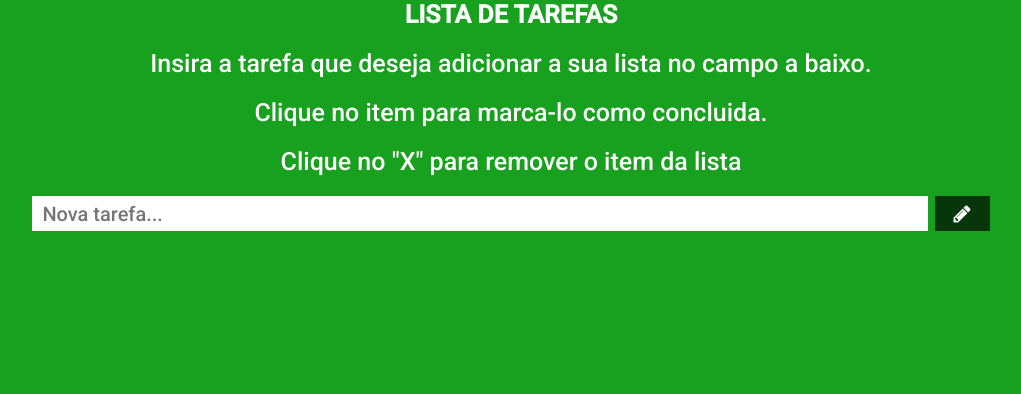
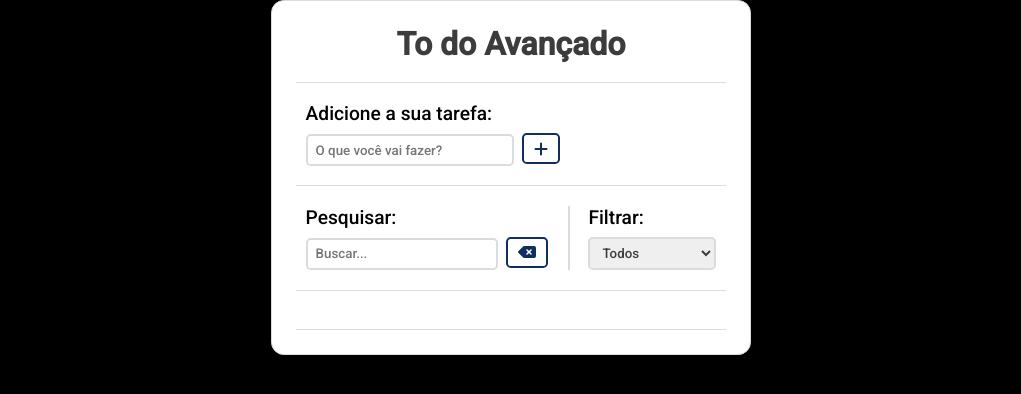
Before and after one commit to VitorMendonca62/JavaScript, a plain HTML site: page Projetos/simple/to-do-list/index.html in a window 1280 px wide. Shown: the whole page, without its empty margins (129-1150 px from the left). Drawn offline with Linux system fonts and the light colour scheme.

Commit message:
Atualizacao, chat app

```diff
--- a/Projetos/simple/to-do-list/index.html
+++ b/Projetos/simple/to-do-list/index.html
@@ -13,32 +13,64 @@
     />
     <link
       rel="stylesheet"
-      href="https://cdnjs.cloudflare.com/ajax/libs/font-awesome/4.7.0/css/font-awesome.min.css"
+      href="https://cdnjs.cloudflare.com/ajax/libs/font-awesome/6.1.2/css/all.min.css"
     />
     <title>Document</title>
   </head>
+  <body>
+    <main class="container">
+      <header>
+        <h1>To do Avançado</h1>
+      </header>
+      <main class="conteudo">
+        <section class="add-tarefa inputs">
+          <div>
+            <p class="label">Adicione a sua tarefa:</p>
+            <div>
+              <input
+                type="text"
+                class="input"
+                name="tarefa"
+                id="tarefa"
+                placeholder="O que você vai fazer?"
+              />
+              <i class="icons fa fa-plus" onclick="adicionarTarefa()"></i>
+            </div>
+          </div>
+        </section>
+        <section class="pesquisar inputs">
+          <div>
+            <div class="div-pesquisa">
+              <p class="label">Pesquisar:</p>
+              <div>
+                <input
+                  type="text"
+                  class="input"
+                  name="pesquisa"
+                  id="pesquisa"
+                  placeholder="Buscar..."
+                />
+                <i class="icons fa fa-delete-left" onclick="excluirPesquisa()"></i>
+              </div>
+            </div>
+            <div>
+              <p class="label">Filtrar:</p>
+              <div>
+                <select name="filtro" id="filtro">
+                  <option value="todos">Todos</option>
+                  <option value="feito">Feitos</option>
+                  <option value="aFazer">À fazer</option>
+                </select>
+              </div>
+            </div>
+          </div>
+        </section>
+        <section id="tarefas">
 
-  <body>
-    <header>
-      <h1>LISTA DE TAREFAS</h1>
-      <p>Insira a tarefa que deseja adicionar a sua lista no campo a baixo.</p>
-      <p>Clique no item para marca-lo como concluida.</p>
-      <p>Clique no "X" para remover o item da lista</p>
-    </header>
-    <main>
-      <p>
-        <input
-          type="text"
-          name="to-do"
-          id="input-tarefas"
-          placeholder="Nova tarefa..."
-        />
-        <button onclick="adicionarTarefa()">
-          <i class="fa fa-pencil" aria-hidden="true"></i>
-        </button>
-      </p>
-      <div id="caixas" style="text-align: left"></div>
+        </section>
+      </main>
     </main>
+
     <script src="main.js"></script>
   </body>
 </html>
--- a/Projetos/simple/to-do-list/main.js
+++ b/Projetos/simple/to-do-list/main.js
@@ -1,58 +1,97 @@
-const caixaPrincipal = document.getElementById("caixas");
-const arrayCaixas = new Array();
-const txtTarefa = document.getElementById("input-tarefas");
+const pegarPorID = (id) => document.getElementById(id);
+const inputTarefa = pegarPorID("tarefa");
+const inputPesquisa = pegarPorID("pesquisa");
+const inputFiltro = pegarPorID("filtro");
+const divTarefas = pegarPorID("tarefas");
 
-txtTarefa.addEventListener("keypress", adicionarComTeclado);
+const tarefas = [];
 
 function adicionarTarefa() {
-  const txtTarefa = document.getElementById("input-tarefas");
-  const tarefa = txtTarefa.value;
+  const valorTarefa = inputTarefa.value;
+  if (!valorTarefa) return false;
+  const tarefa = {
+    tarefa: valorTarefa,
+    html: `
+    <div id="${tarefas.length}">
+      <div>
+        <p class="to-do">${valorTarefa}</p>
+      </div>
+     <div>
+        <i class="icons fa fa-check" aria-hidden="true" onclick="concluirTarefa(${tarefas.length})"></i>
+        <i class="icons fa fa-pencil" aria-hidden="true" onclick="editarTarefa(${tarefas.length})"></i>
+        <i class="icons fa fa-close" aria-hidden="true" onclick="excluirTarefa(${tarefas.length})"></i>
+      </div>
+    </div>
+    `,
+    status: "aFazer",
+  };
 
-  if (tarefa.length == 0) {
-    alert("Digite alguma tarefa!");
-  } else if (verificarSePossui(tarefa) == true) {
-    alert("Essa tarefa já existe, tente outra");
-  } else {
-    arrayCaixas.push(tarefa);
-    const indexCaixa = arrayCaixas.indexOf(tarefa);
-    const htmlTarefa = `
-    <div id="${indexCaixa}" class="caixa" onclick="mudarCor(${indexCaixa})">
-      <p style="width: " 100px; text-align: left;>${tarefa}</p>
-      <p class="x" onclick="excluirTarefa(${indexCaixa},'${tarefa}')">X</p>
-    </div>
-
-    `;
-
-    caixaPrincipal.innerHTML += htmlTarefa;
-    txtTarefa.focus();
-    txtTarefa.value = "";
-  }
+  tarefas.push(tarefa);
+  divTarefas.innerHTML += tarefa.html;
+  inputTarefa.value = "";
+  inputTarefa.focus();
 }
 
-function excluirTarefa(caixa, tarefa) {
-  const caixaRemovida = document.getElementsByClassName("caixa")[caixa];
-  caixaRemovida.style.display = "none"
-  console.log(caixaRemovida)
-  caixaRemovida.id = ""
-  const index = arrayCaixas.indexOf(tarefa);
-  index > -1 ? arrayCaixas.splice(index, 1) : false;
+function editarTarefa() {}
+function concluirTarefa(id) {
+  const elemTarefas = [...divTarefas.children];
+  elemTarefas.forEach((elem) => {
+    if (elem.id == id) {
+      elem.classList[0] === "concluido"
+        ? (tarefas[id].status = "aFazer")
+        : (tarefas[id].status = "feito");
+      elem.classList.toggle("concluido");
+      tarefas[id].html = elem.outerHTML;
+    }
+  });
 }
 
-function mudarCor(caixa) {
-  const elemCaixa = document.getElementById(caixa);
-  console.log(caixa)
+function excluirTarefa(id) {
+  const elemTarefas = [...divTarefas.children];
+  elemTarefas.forEach((elem) => {
+    if (elem.id == id) {
+      elem.style.display = "none";
+      elem.innerHTML = "";
+    }
+  });
+  tarefas[id] = "nulsl";
+}
+function pesquisarTarefa() {
+  divTarefas.innerHTML = "";
+  const pesquisa = inputPesquisa.value;
+  const filtro = inputFiltro.value;
 
-  elemCaixa.classList.length === 1
-    ? elemCaixa.setAttribute("class", "caixa verde")
-    : elemCaixa.setAttribute("class", "caixa");
+  tarefas.forEach((elem) => {
+    if (!elem.tarefa) return " a ";
+    console.log(elem);
+    console.log(elem.tarefa.includes(pesquisa));
+    console.log(filtro == "todos");
+    if (elem.tarefa.includes(pesquisa) && filtro == "todos") {
+      divTarefas.innerHTML += elem.html;
+    }
+    if (elem.tarefa.includes(pesquisa) && elem.status.includes(filtro)) {
+      divTarefas.innerHTML += elem.html;
+    }
+    if (inputPesquisa.value == "" && filtro == "todos") {
+      divTarefas.innerHTML = "";
+      divTarefas.innerHTML += elem.html;
+    }
+  });
 }
 
-function verificarSePossui(tarefa) {
-  return arrayCaixas.indexOf(tarefa) != -1;
-}
+const excluirPesquisa = () => {
+  inputPesquisa.value = "";
+  pesquisarTarefa();
+};
 
-function adicionarComTeclado() {
-  if (event.which === 13) {
+document.addEventListener("keydown", teclaPressionada);
+inputPesquisa.addEventListener("keyup", pesquisarTarefa);
+inputFiltro.addEventListener("change", pesquisarTarefa);
+
+function teclaPressionada(event) {
+  const tecla = event.key;
+
+  if (tecla === "Enter") {
     adicionarTarefa();
   }
 }
--- a/Projetos/simple/to-do-list/style.css
+++ b/Projetos/simple/to-do-list/style.css
@@ -4,69 +4,108 @@
   box-sizing: border-box;
   font-family: "Roboto", sans-serif;
 }
-body {
+body,
+.container,
+.container > header,
+.inputs.container,
+.pesquisar > div,
+#tarefas div {
   display: flex;
   align-items: center;
   flex-direction: column;
-  background-color: rgb(23, 161, 30);
+  justify-content: center;
 }
-header h1,
-p {
-  text-align: center;
-  margin-bottom: 20px;
-  color: white;
-  font-size: 25px;
+body {
+  background-color: black;
 }
-main {
+.container {
+  background-color: white;
+  padding: 1.5rem;
+  border: 1px solid rgb(219, 219, 219);
+  border-radius: 0.8rem;
+  width: 30rem;
+}
+.conteudo {
   width: 100%;
 }
-input {
-  width: 70%;
-  height: 35px;
-  appearance: none;
-  border: none;
+header {
+  color: rgb(60, 60, 60);
+  border-bottom: 1px solid rgb(219, 219, 219);
+  width: 100%;
+  padding: 0 0 1.2rem;
+}
+.inputs,
+#tarefas {
+  border-bottom: 1px solid rgb(219, 219, 219);
+  padding: 1.2rem 0.6rem;
+}
+.pesquisar > div {
+  flex-direction: row;
+  justify-content: space-between;
+}
+.div-pesquisa {
+  border-right: 2px solid rgb(219, 219, 219);
+  padding-right: 5%;
+}
+.label {
+  font-size: 1.2rem;
+  margin-bottom: 0.5rem;
+}
+.input,
+#filtro {
+  width: 13rem;
+  padding: 0.4rem 0.5rem;
   outline: none;
-  padding-left: 10px;
+  border: 2px solid rgb(219, 219, 219);
+  color: rgb(60, 60, 60);
 }
-
-button {
-  height: 35px;
-  width: 55px;
-  background-color: rgb(6, 54, 9);
-  border: none;
+.input[id="pesquisa"] {
+  width: 12rem;
+}
+#filtro {
+  width: 8rem;
+}
+.input,
+.icons,
+#filtro {
+  border-radius: 0.3rem;
+}
+.icons {
+  border: #102f5e 2px solid;
+  color: #102f5e;
+  padding: 0.34rem 0.6rem;
+  margin-left: 0.3rem;
+  font-size: 1rem;
+  transition: 0.3s;
+  cursor: pointer;
+}
+.icons:hover {
   color: white;
+  background-color: #102f5e;
 }
-button:hover {
-  opacity: 0.6;
+#tarefas,
+#tarefas > div {
+  border-bottom: 1px solid rgb(219, 219, 219);
+  padding: 1.2rem 0.6rem;
+  transition: 0.3s;
 }
-button,
-input {
-  font-size: 20px;
+#tarefas > div,
+#tarefas > div div {
+  flex-direction: row;
+  justify-content: space-between;
 }
-#caixas {
-  display: flex;
-  align-items: center;
-  flex-direction: column;
+.concluido {
+  background-color: #395169;
+  color: white;
+  transition: 0.3s;
 }
-.caixa {
-  background-color: rgb(16, 151, 175);
-  width: 90%;
-  display: flex;
-  justify-content: space-between;
-  padding: 0 25px;
-  border: rgb(35, 35, 168) solid 1px;
-  margin-top: 10px;
-  border-radius: 25px;
+.concluido p {
+  text-decoration: line-through;
+  transition: 0.3s;
 }
-.caixa p {
-  padding-top: 10px;
+.concluido .icons {
+  background-color: white;
 }
-.hidden {
-  display: none;
+.concluido .icons:hover {
+  background-color: #102f5e;
 }
-.verde {
-  background-color: rgb(14, 102, 18);
-}
-.x {
-  width: 2rem;
-}
```
Also changed, not shown: Projetos/simple/simple-chat-app/index.html (+6 -4 lines).
